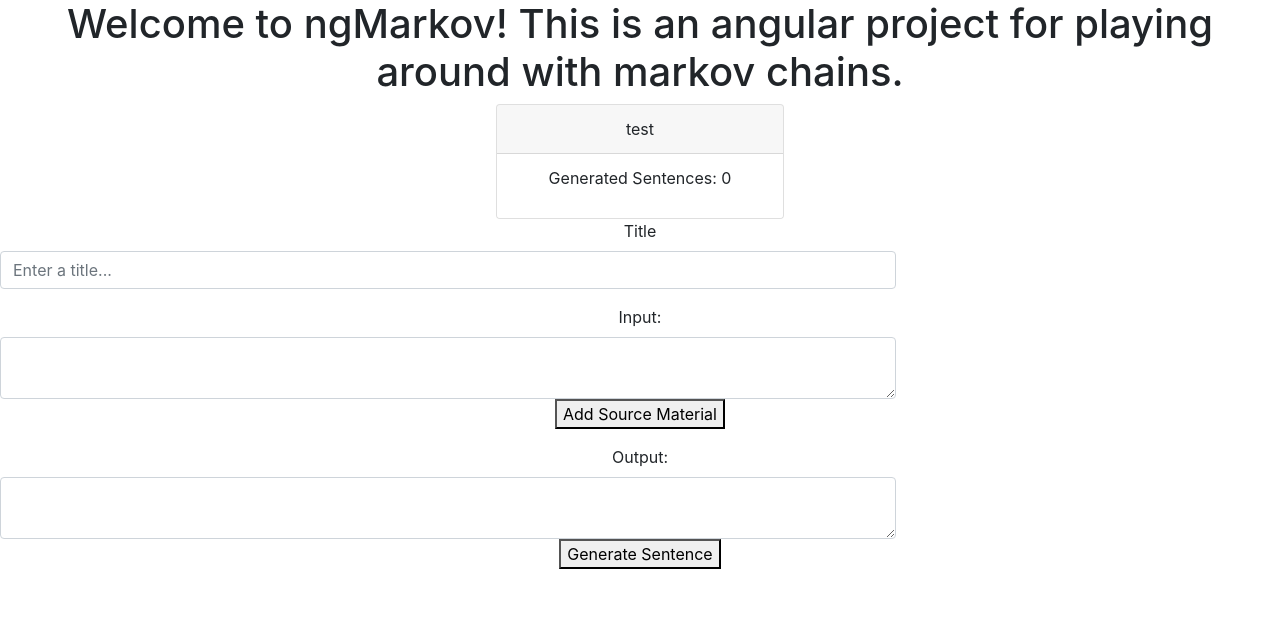
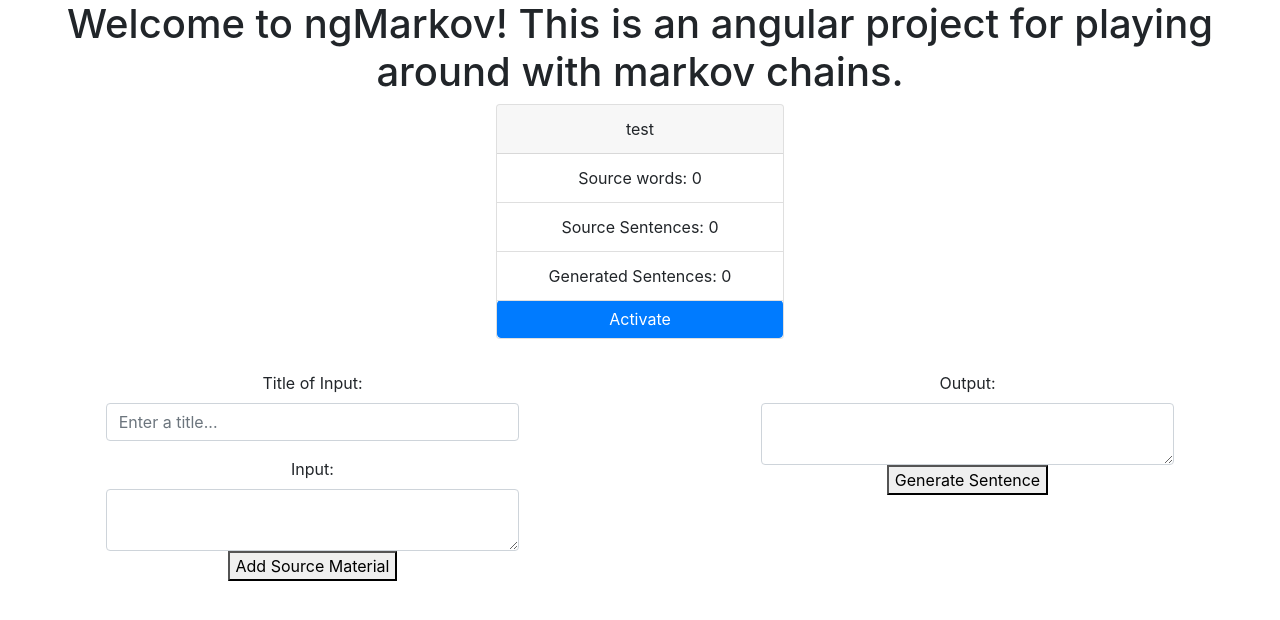
Before and after one commit to krosn/ngMarkov, an Angular app: page / in a window 1280 px wide. Shown: the top 620 px of the page. Built offline with nearby package versions, Linux system fonts and the light colour scheme.

Commit message:
More html and css improvements

```diff
--- a/src/app/markov/markov.component.css
+++ b/src/app/markov/markov.component.css
@@ -3,9 +3,11 @@
 }
 
 form {
-    margin: auto;
+    margin: 0 auto;
+    padding: 2rem;
 }
 
 textarea, input {
     width: 70%;
+    margin: auto;
 }
--- a/src/app/markov/markov.component.html
+++ b/src/app/markov/markov.component.html
@@ -4,25 +4,30 @@
         style="width: 18rem;">
     <div class="card-header">{{detail.title}}</div>
     <ul class="list-group list-group-flush">
-      <li class="list-group-item">
-        <p>Generated Sentences: {{detail.generatedSentences}}</p>
-      </li>
+      <li class="list-group-item">Source words: {{detail.wordCount}}</li>
+      <li class="list-group-item">Source Sentences: {{detail.sentenceCount}}</li>
+      <li class="list-group-item">Generated Sentences: {{detail.generatedSentences}}</li>
     </ul>
+    <button class="btn btn-primary">Activate</button>
   </div>
-  <form *ngIf='currentGenerator'>
-    <div class="form-group">
-      <label for="title-input">Title</label>
-      <input type="text" class="form-control" id="title-input" placeholder="Enter a title...">
-    </div>
+  <div class="row" *ngIf='currentGenerator'>
+    <form class="col-md-6">
+      <div class="form-group">
+        <label for="title-input">Title of Input:</label>
+        <input type="text" class="form-control" id="title-input" placeholder="Enter a title...">
+      </div>
       <div class="form-group input-container">
         <label for="input-text">Input:</label>
         <textarea class="form-control" [(ngModel)]="inputText" name="input-text" id="input-text"></textarea>
         <button class="add-text-btn" (click)="onAddText()">Add Source Material</button>
       </div>
+    </form>
+    <form class="col-md-6">
       <div class="form-group output-container">
         <label for="output-text">Output:</label>
         <textarea class="form-control" id="output-text">{{outputText}}</textarea>
         <button class="generate-btn" (click)="onGenerate()">Generate Sentence</button>
       </div>
-  </form>
+    </form>
+  </div>
 </div>
--- a/src/app/markov/markovGenerator.type.ts
+++ b/src/app/markov/markovGenerator.type.ts
@@ -61,7 +61,7 @@ export class MarkovGenerator {
             window.push(newWord);
         }
 
-        this.details.sentenceCount += 1;
+        this.details.generatedSentences += 1;
 
         return sentence;
     }
```
